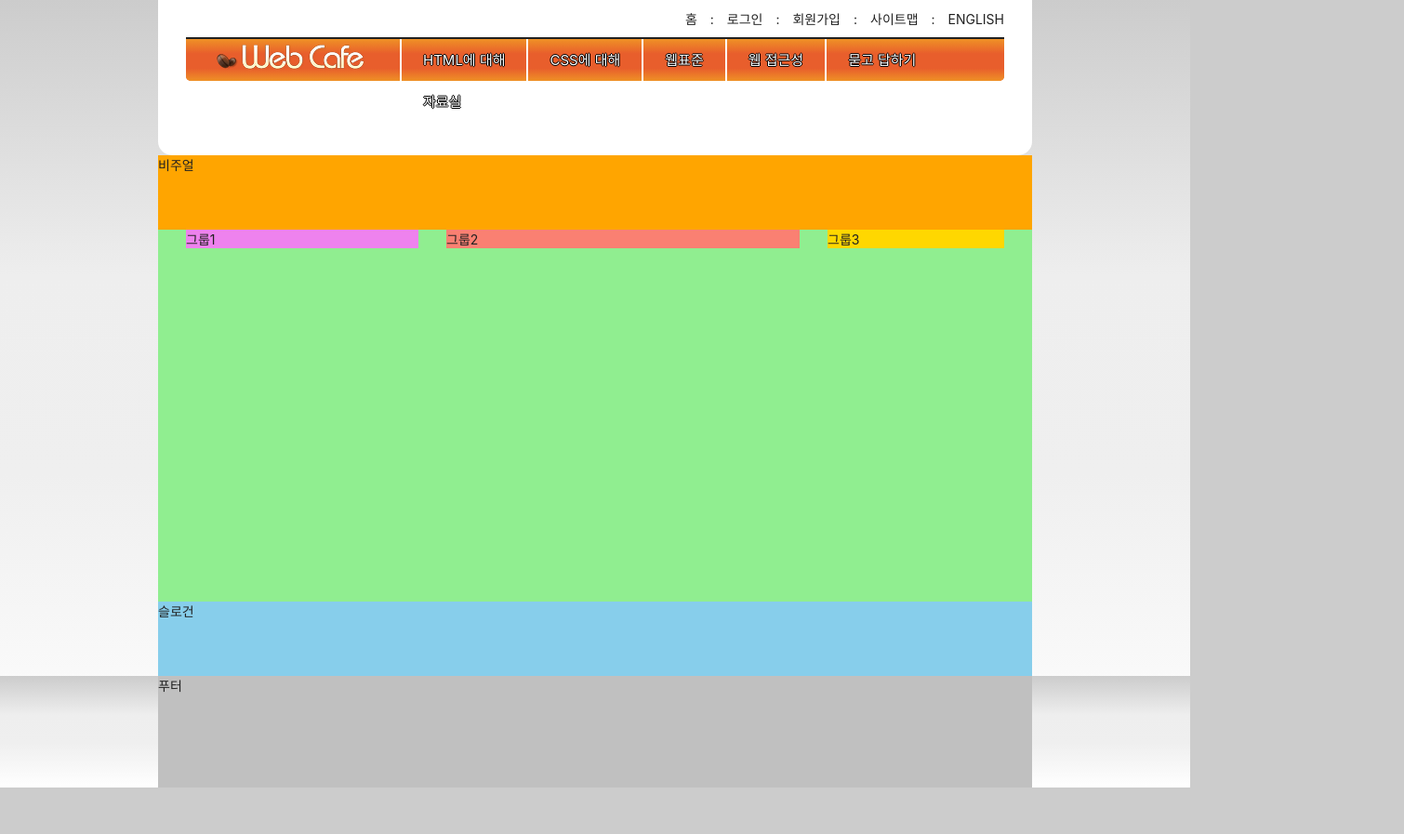
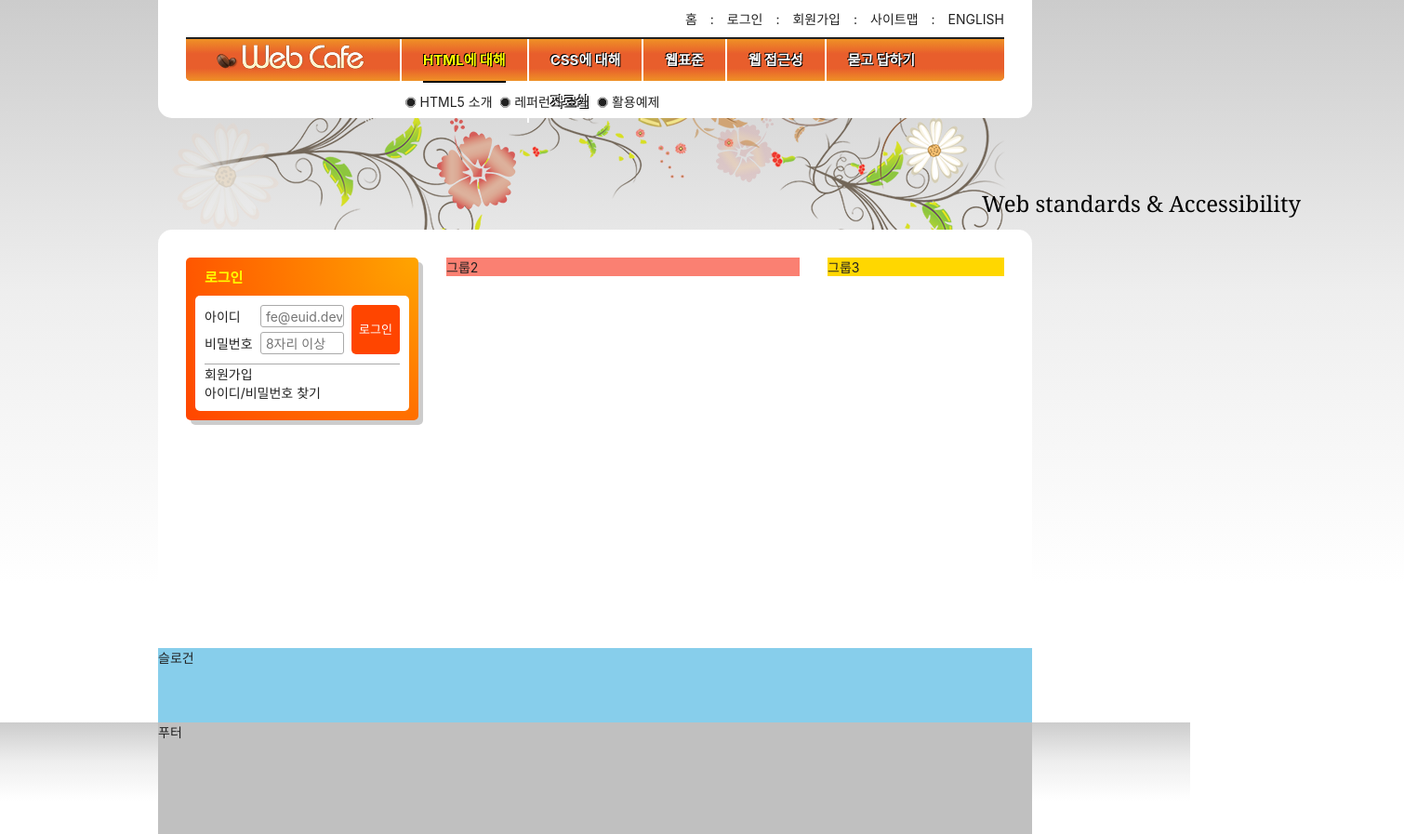
Before and after one commit to SeoMiYoung/HTML5, a plain HTML site: page index.html in a window 1280 px wide. Shown: the whole page at 93% size, 1510 px wide, since content can reach past the window. Before the commit the page ends 847 px from the top, so only its background shows below. Drawn offline with Linux system fonts and the light colour scheme; a web font is replaced by a local one.

Commit message:
(11.30)실습완료전

```diff
--- a/index.html
+++ b/index.html
@@ -7,6 +7,9 @@
   <title>웹카페</title>
   <link rel="stylesheet" as="style" crossorigin href="https://cdn.jsdelivr.net/gh/orioncactus/pretendard@v1.3.6/dist/web/static/pretendard.css" />
   <link rel="stylesheet" href="./styles/style.css" />
+  <script src="./js/main.js" defer></script>
+  <!-- <script src="./js/jquery.min.js"></script>
+  <script src="./js/menu-tab.js"></script> -->
 </head>
 <body>
   <header class="header">
@@ -15,7 +18,6 @@
         <img src="./assets/logo.png" alt="web cafe" />
       </a>
     </h1>
-
     <ul class="member">
       <li><a href="/">홈</a></li>
       <li><span class="divider" aria-hidden="true">:</span><a href="/">로그인</a></li>
@@ -23,11 +25,10 @@
       <li><span class="divider" aria-hidden="true">:</span><a href="/">사이트맵</a></li>
       <li><span class="divider" aria-hidden="true">:</span><a href="/">english</a></li>
     </ul>
-
     <nav class="navigation">
-      <h2 class="a11y-hidden">메인 메뉴</h2> <!--부제목-->
+      <h2 class="a11y-hidden">메인 메뉴</h2>
       <ul class="menu">
-        <li class="menu-item is-active"> <!--활성화 된 상태이다-->
+        <li class="menu-item is-active">
           <button type="button" class="menu-button">HTML에 대해</button>
           <ul class="sub-menu menu-html">
             <li>
@@ -128,11 +129,36 @@
         </li>
       </ul>
     </nav>
-
   </header>
-  <div class="visual">비주얼</div>
+  <div class="visual">
+    <div class="visual-text">
+      Web standards &amp; Accessibility
+    </div>
+  </div>
   <main class="main">
-    <div class="group group1">그룹1</div>
+    <div class="group group1">
+      <section class="login">
+        <h2 class="login-title">로그인</h2>
+        <form method="POST" action="https://formspree.io/seulbinim@gmail.com" class="login-form">
+          <fieldset>
+            <legend>회원 로그인 폼</legend>
+            <div class="user-email">
+              <label for="userEmail">아이디</label>
+              <input type="email" id="userEmail" name="userEmail" placeholder="fe@euid.dev" required />
+            </div>
+            <div class="user-pw">
+              <label for="userPw">비밀번호</label>
+              <input type="password" id="userPw" name="userPw" placeholder="8자리 이상" required />
+            </div>
+            <button type="submit" class="login-button">로그인</button>
+          </fieldset>
+        </form>
+        <ul class="sign">
+          <li><a href="/">회원가입</a></li>
+          <li><a href="/">아이디/비밀번호 찾기</a></li>
+        </ul>
+      </section>
+    </div>
     <div class="group group2">그룹2</div>
     <div class="group group3">그룹3</div>
   </main>
--- a/styles/fontello.css
+++ b/styles/fontello.css
@@ -1,18 +1,29 @@
+@font-face {
+  font-family: 'fontello';
+  src: url('../font/fontello.eot?70233365');
+  src: url('../font/fontello.eot?70233365#iefix') format('embedded-opentype'),
+       url('../font/fontello.woff2?70233365') format('woff2'),
+       url('../font/fontello.woff?70233365') format('woff'),
+       url('../font/fontello.ttf?70233365') format('truetype'),
+       url('../font/fontello.svg?70233365#fontello') format('svg');
+  font-weight: normal;
+  font-style: normal;
+}
 /* Chrome hack: SVG is rendered more smooth in Windozze. 100% magic, uncomment if you need it. */
 /* Note, that will break hinting! In other OS-es font will be not as sharp as it could be */
 /*
 @media screen and (-webkit-min-device-pixel-ratio:0) {
   @font-face {
     font-family: 'fontello';
-    src: url('../font/fontello.svg?38310097#fontello') format('svg');
+    src: url('../font/fontello.svg?70233365#fontello') format('svg');
   }
 }
 */
-
- [class^="icon-"]:before, [class*=" icon-"]:before {
-  font-family: 'fontello';
+[class^="icon-"]:before, [class*=" icon-"]:before {
+  font-family: "fontello";
+  font-style: normal;
   font-weight: normal;
-  speak: none;
+  speak: never;
 
   display: inline-block;
   text-decoration: inherit;
@@ -43,8 +54,9 @@
   /* text-shadow: 1px 1px 1px rgba(127, 127, 127, 0.3); */
 }
 
-.icon-ok:before { content: '\e800'; } /* '' */
-.icon-plus:before { content: '\e801'; } /* '' */
-.icon-search:before { content: '\e802'; } /* '' */
-.icon-right-open:before { content: '\e803'; } /* '' */
-.icon-dot-circled:before { content: '\f192'; } /* '' */
+.icon-colon:before { content: '\e800'; } /* '' */
+.icon-right-dir:before { content: '\e801'; } /* '' */
+.icon-ok:before { content: '\e802'; } /* '' */
+.icon-plus:before { content: '\e803'; } /* '' */
+.icon-search:before { content: '\e804'; } /* '' */
+.icon-stop:before { content: '\e805'; } /* '' */
--- a/styles/style.css
+++ b/styles/style.css
@@ -1,23 +1,22 @@
-@import url(./normalize.css); /*반드시 첫줄, 또한 RESET보다 먼저 */
+@import url(./fontello.css);
+@import url(./normalize.css);
 @import url(./reset.css);
 
 /* 숨김 콘텐츠 */
-.a11y-hidden {
-  /* display:none; */
-  /* visibility: hidden; */
+.a11y-hidden,
+legend {
   position: absolute;
   width: 1px;
   height: 1px;
-  margin: -1px; /*negative margin*/
-  overflow: hidden; /*빨간점 하나 감춰야지*/
-  clip-path:polygon(0 0, 0 0, 0 0);
-  /* clip: rect(0 0 0 0); */
+  overflow: hidden;
+  clip-path: polygon(0 0, 0 0, 0 0);
 }
 
 /* 기본 스타일 */
-*, *::before, *::after {
-  box-sizing: border-box; /*모든 요소를 border-box로 할건지 통일하는게 좋음*/
-  /* 등장하는 모든 요소들의 box-sizing방식을 통일하겠다!! */
+*,
+*::before,
+*::after {
+  box-sizing: border-box;
 }
 
 html {
@@ -26,77 +25,86 @@ html {
 
 /* 링크 스타일 */
 a {
-  color: inherit; /*body의 #212121를 상속받음*/
+  color: inherit;
   text-decoration: none;
 }
 
 /* 본문 스타일 */
 body {
+  color: #212121;
   font-size: 1.4rem;
-  color: #212121; /* 세련되어 보이는 검정색 */
-  background:#ccc linear-gradient(to bottom, #ccc 0%, #eee 35%, #efefef 60%, #fff 100%); /* 배경색 '연노랑 -> #ccc밝은 회색'으로 바꾸기 */
-  font-family: "Pretendard Variable", Pretendard, -apple-system, BlinkMacSystemFont, system-ui, Roboto, "Helvetica Neue", "Segoe UI", "Apple SD Gothic Neo", "Noto Sans KR", "Malgun Gothic", "Apple Color Emoji", "Segoe UI Emoji", "Segoe UI Symbol", sans-serif;
+  font-family: "Pretendard Variable", Pretendard, -apple-system,
+    BlinkMacSystemFont, system-ui, Roboto, "Helvetica Neue", "Segoe UI",
+    "Apple SD Gothic Neo", "Noto Sans KR", "Malgun Gothic", "Apple Color Emoji",
+    "Segoe UI Emoji", "Segoe UI Symbol", sans-serif;
+  background: url("./images/bg_flower.png") no-repeat 50% 0,
+    #ccc linear-gradient(to bottom, #ccc 0%, #eee 35%, #fff 70%, #fff 100%)
+      repeat 0 0;
 }
 
 /* 레이아웃 */
-.header, .visual, .main, .slogan, .footer-inner {
+.header,
+.visual,
+.main,
+.slogan,
+.footer-inner {
   width: 940px;
   margin: 0 auto;
-
 }
 
 /* 헤더 */
 .header {
-  background: #fff; /* 배경을 흰색으로 변경 */
-  padding: 0 30px;   /* header에서만 padding을 사용할거야 */
+  background: #fff;
+  padding: 0 30px;
   border-radius: 0 0 15px 15px;
-  position: relative; /*마치 공식인 것 처럼 인식하지는 마..앱솔루트로 쓰면 붕 뜨니깐..안쓰는겨*/
-
+  position: relative;
 }
 
 /* 로고 */
 .logo {
-  /* background-color: blue; */
-  position:absolute; /*부모는 header -> 부모에게 static이 아닌, position을 줘야함*/
+  position: absolute;
   top: 45px;
   left: 60px;
+  z-index: 10;
 }
 
 /* 텍스트 링크 모음 */
 .member {
   text-align: right;
   padding: 4px 0;
-  /* 주석은 코드 위쪽에 다는것이 원칙 */
-  /* position:relative;
+  /* position 속성을 활용하여 .member 영역을 오른쪽으로 10px 만큼 이동하기 */
+  /* position: relative;
   right: -10px; */
-  /* transform 속성을 사용하여, --> 레거시 상관없다!  */
+  /* transform 속성을 활용하여 .member 영역을 오른쪽으로 10px 만큼 이동하기 */
   transform: translateX(10px);
 }
 
-.member li {   /* .member속 li에게 적용 */
-  display:inline-block; /*너는 원래 block이지만 inline으로 바꿀거야!*/
+.member li {
+  display: inline-block;
 }
 
-.member a {  /* .member li a 랑 같지만, 음.. 굳이 너무 유지보수 힘듬 */
-
+.member a {
   padding: 6px 10px;
-  display:inherit; /*li의 inline-block속성을 물려받음. padding때매*/
+  display: inherit;
   text-transform: uppercase;
 }
+
+/* 마지막 li 요소에 포함된 a 요소를 선택하여 오른쪽 padding 값을 0으로 재정의 하는 방법 */
+/* .member li:last-child a {
+  padding-right: 0;
+} */
 
 .divider {
   margin-right: 4px;
 }
 
-/* 메인메뉴 */
+/* 메인 메뉴 */
 .navigation {
-  padding-bottom: 80px;
+  padding-bottom: 40px;
 }
 
 .menu {
-  border-top: 2px solid #212121;
-  background: orangered;
-  /* background-image: linear-gradient(orange, orangered, orange); */
+  border-top: 2px solid currentColor;
   background: #e85e2c
     linear-gradient(
       to bottom,
@@ -105,52 +113,169 @@ body {
       #e85e2c 70%,
       #ef9126 100%
     );
-  border-radius: 0 0 5px 5px; /*아래쪽만 살짝 둥글게*/
-  display: flow-root;
+  border-radius: 0 0 5px 5px;
+  padding-left: 230px;
   height: 47px;
-  padding-left: 230px;
-
+  position: relative;
 }
 
-.menu-item::first-child {
-  margin-left: 230px;
+.menu > li:nth-child(-n + 3) {
+  position: relative;
 }
 
 .menu-item {
-  /* background-color: aqua; */
-  float:left;
-  border-left: 2px solid #fff; /*순서주의*/
+  float: left;
+  border-left: 2px solid #fff;
 }
 
+/* 구체성 -> 10점 */
 .menu-button {
   border: 0;
-  background: transparent; /*색없앰*/
+  background: transparent;
   padding: 0 23px;
-  line-height: 45px; /*45를 한 줄의 높이로 설정*/
+  line-height: 45px;
   font-size: 15px;
-  font-weight: 700px;
+  font-weight: 700;
   color: #fff;
-  text-shadow: 1px 0px 0px #000, 0px 1px 0px #000, -1px 0px 0px #000, 0px -1px 0px #000;
+  text-shadow: 1px 1px 0 #000, -1px -1px 0 #000;
+}
+
+/* 구체성 -> 20점 */
+.is-active .menu-button {
+  color: #ff0;
+}
+
+.is-active .menu-button::after {
+  content: "";
+  display: block;
+  border-top: 2px solid #000;
 }
 
 .sub-menu {
-  background-color: pink;
-  position:absolute;
+  position: absolute;
+  top: 47px;
   display: none;
+  padding: 4px 0;
+}
+
+.menu-html,
+.menu-css,
+.menu-standards {
+  left: 0;
+}
+
+.menu-accessibility,
+.menu-qna,
+.menu-archive {
+  right: 0;
+}
+
+.is-active .sub-menu {
+  display: block;
+  white-space: nowrap;
+}
+
+.sub-menu li {
+  display: inline-block;
+}
+
+.sub-menu a::before {
+  content: "\e805";
+  font-family: "fontello";
+  font-weight: normal;
+  display: inline-block;
+  text-decoration: inherit;
+  width: 1em;
+  margin-right: 0.2em;
+  text-align: center;
+  font-variant: normal;
+  text-transform: none;
+  line-height: 1em;
+  margin-left: 0.2em;
+  -webkit-font-smoothing: antialiased;
+  -moz-osx-font-smoothing: grayscale;
+}
+
+.sub-menu a:hover::before,
+.sub-menu a:focus::before {
+  content: "\e801";
+}
+
+.sub-menu a {
+  display: inline-block;
+  padding: 6px 0;
+}
+
+.sub-menu a:hover,
+.sub-menu a:focus {
+  color: #f00;
 }
 
 /* 비주얼 */
+@keyframes moveEffect {
+  0% {
+    font-size: 12px;
+    color: hsla(0, 0%, 0%, 0);
+    transform: translate(0, 0);
+  }
+
+  100% {
+    font-size: 24px;
+    color: hsla(0, 0%, 0%, 1);
+    transform: translate(400px, 75px);
+  }
+}
+
+@keyframes fadeEffect {
+  0% {
+    opacity: 1;
+  }
+  100% {
+    opacity: 0;
+  }
+}
+
 .visual {
-  background:orange;
-  height: 10vh;
+  height: 120px;
+  position: relative;
+}
+
+.visual::before,
+.visual::after {
+  content: "";
+  position: absolute;
+  width: 100%;
+  height: 100%;
+  top: 0;
+  left: 0;
+  animation: fadeEffect 2000ms infinite alternate;
+}
+
+.visual::before {
+  background: url("./images/ani_flower_01.png") no-repeat 0 -10px,
+    url("./images/ani_flower_02.png") no-repeat 600px 0;
+}
+
+.visual::after {
+  background: url("./images/ani_flower_03.png") no-repeat 300px 0,
+    url("./images/ani_flower_04.png") no-repeat 800px 0;
+  animation-delay: 1000ms;
+}
+
+.visual-text {
+  font-family: Georgia, "Times New Roman", Times, serif;
+  animation: moveEffect 400ms ease-in-out forwards;
+  position: relative;
+  z-index: 1;
 }
 
 /* 메인 */
 .main {
-  background:lightgreen;
-  height: 50vh;
   display: flow-root;
-  padding: 0 15px;
+  background: #fff;
+  min-height: 450px;
+  padding: 30px 15px;
+  border-radius: 15px 15px 0 0;
 }
 
 .group {
@@ -159,45 +284,96 @@ body {
 }
 
 .group1 {
-  background: violet; /*마찬가지로 영역 구분을 위해 임의로 색 지정*/
   width: 250px;
-  /* position: relative;
-    - relative의 경우, 현재 자신의 위치를 기준으로 움직임
-    left: -100px;
-  */
-
 }
 
 .group2 {
-  background: salmon;  /*마찬가지로 영역 구분을 위해 임의로 색 지정*/
+  background-color: salmon;
   width: 380px;
 }
 
 .group3 {
-  background: gold;  /*마찬가지로 영역 구분을 위해 임의로 색 지정*/
+  background-color: gold;
   width: 190px;
 }
 
-/* clear속성을 동작시키기 위해, 가짜 요소를 항상 float 마지막에 삽입 */
-.clearfix {
-  clear: both;
+/* 로그인 */
+.login {
+  box-shadow: 5px 5px 0 0 #ccc;
+  background: orange radial-gradient(circle at right top, orange, orangered);
+  padding: 10px;
+  border-radius: 5px;
+}
+
+.login-title {
+  color: #ff0;
+  font-size: 15px;
+  font-weight: 700;
+  text-indent: 10px;
+}
+
+.login-form {
+  background-color: #fff;
+  margin-top: 10px;
+  border-radius: 5px 5px 0 0;
+  padding: 10px 10px 0 10px;
+}
+
+.login-form fieldset {
+  position: relative;
+  border-bottom: 1px solid #aaa;
+  padding-bottom: 5px;
+}
+
+.user-email,
+.user-pw {
+  margin-bottom: 5px;
+}
+
+.login-form label {
+  display: inline-block;
+  width: 4em;
+}
+
+.login-form input {
+  width: 90px;
+  height: 24px;
+  border: 1px solid #aaa;
+  padding: 1px 1px 1px 5px;
+  border-radius: 3px;
+}
+
+.login-button {
+  position: absolute;
+  top: 0;
+  right: 0;
+  height: 53px;
+  background-color: orangered;
+  color: #fff;
+  border: 0;
+  padding: 0 8px;
+  border-radius: 5px;
+  font-size: 13px;
+}
+
+.sign {
+  background-color: #fff;
+  border-radius: 0 0 5px 5px;
+  padding: 0 10px 10px 10px;
 }
 
 /* 슬로건 */
 .slogan {
-  background:skyblue;
+  background: skyblue;
   height: 10vh;
+  clear: both;
 }
-
-/* 푸터 - 사실상 배경(그라데이션)을 위한 태그 */
+/* 푸터 */
 .footer {
-  background:gray;
+  background: #ccc
+    linear-gradient(to bottom, #ccc 0%, #eee 35%, #fff 70%, #fff 100%);
+}
+.footer-inner {
+  background: silver;
   height: 15vh;
-  background:#ccc linear-gradient(to bottom, #ccc 0%, #eee 35%, #efefef 60%, #fff 100%);
 }
-
-/* 푸터 이너 - footer태그 속의 content들을 넣기 위한 태그 */
-.footer-inner {
-  height:15vh;
-  background: silver;
-}
```
Also changed, not shown: font/fontello.ttf, font/fontello.woff, font/fontello.woff2, 2 other files.
